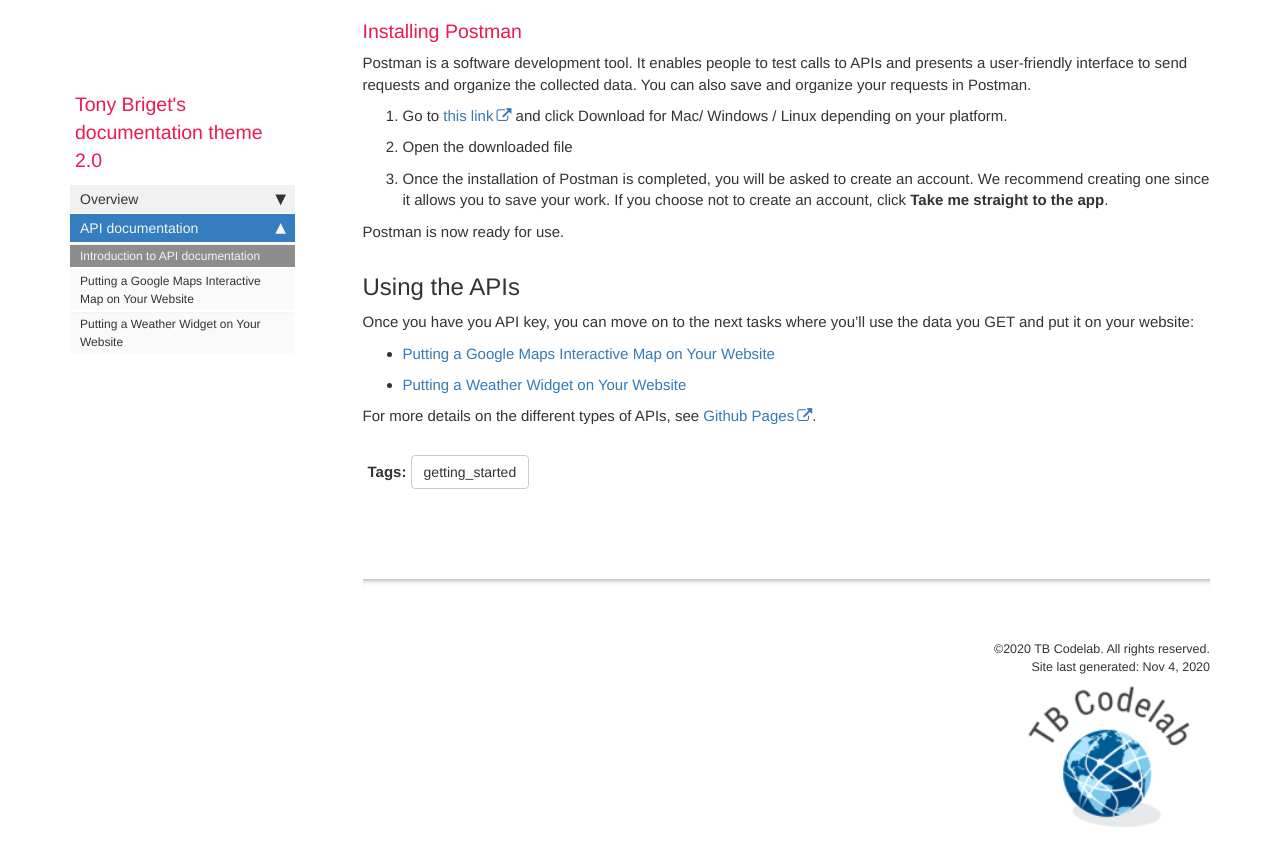
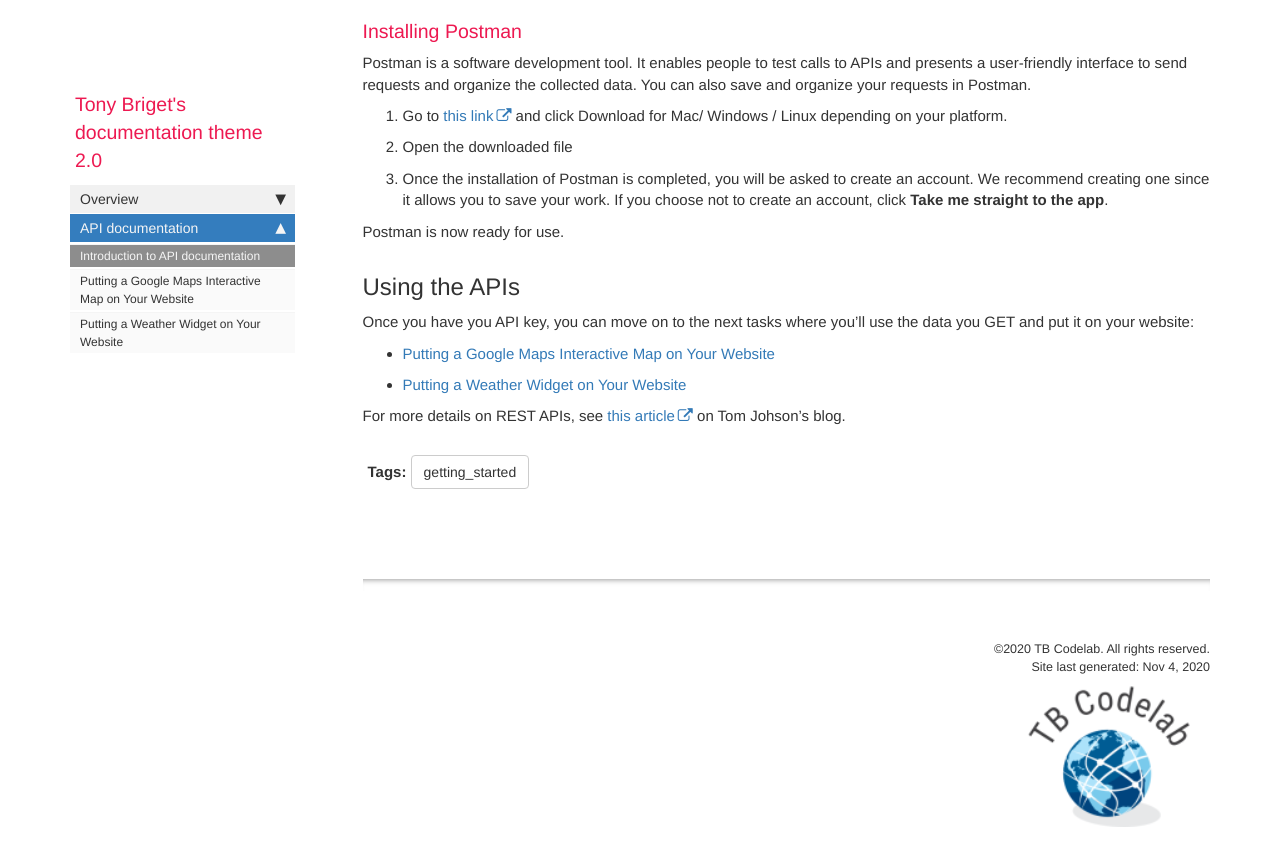
Before and after one commit to TonyBgithub/mydoctheme, a Jekyll site: the page built from pages/mydoc/mydoc_API_documentation.md, in a window 1280 px wide and 900 px high, scrolled down 2198 px. Shown: the top 866 px of the window. Built offline with Jekyll 4.4.1, drawn with Linux system fonts in a browser that asks for light colours; comment, search, counter and statistics services are not loaded.

Commit message:
Add a link to rest apis blog post

```diff
--- a/pages/mydoc/mydoc_API_documentation.md
+++ b/pages/mydoc/mydoc_API_documentation.md
@@ -98,6 +98,6 @@ Once you have you API key, you can move on to the next tasks where you'll use th
 * [Putting a Google Maps Interactive Map on Your Website][mydoc_google_maps_api]
 * [Putting a Weather Widget on Your Website][mydoc_weather_widget]
 
-For more details on the different types of APIs, see [Github Pages](https://pages.github.com/).
+For more details on REST APIs, see [this article](https://idratherbewriting.com/2015/08/28/all-about-rest-apis/#about-web-services) on Tom Johson's blog.
 
 {% include links.html %}
```
